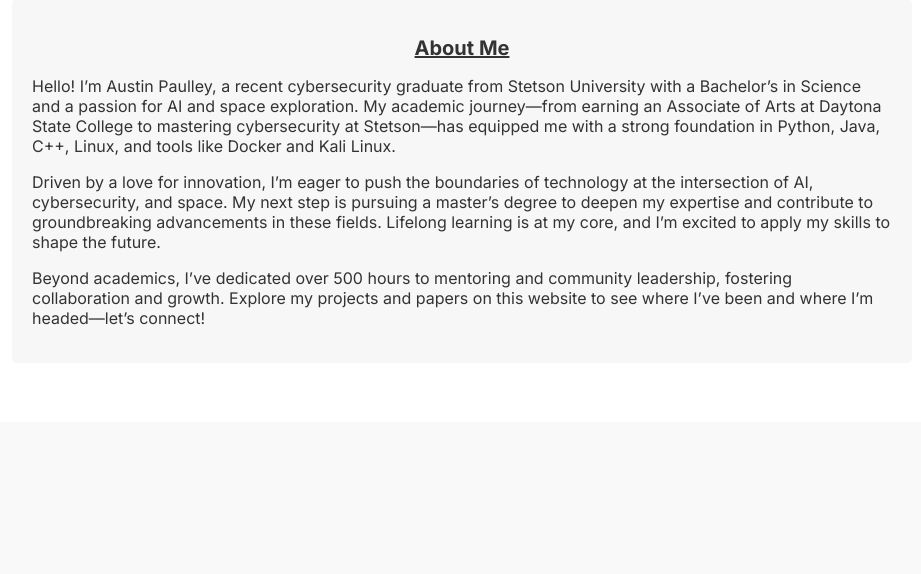
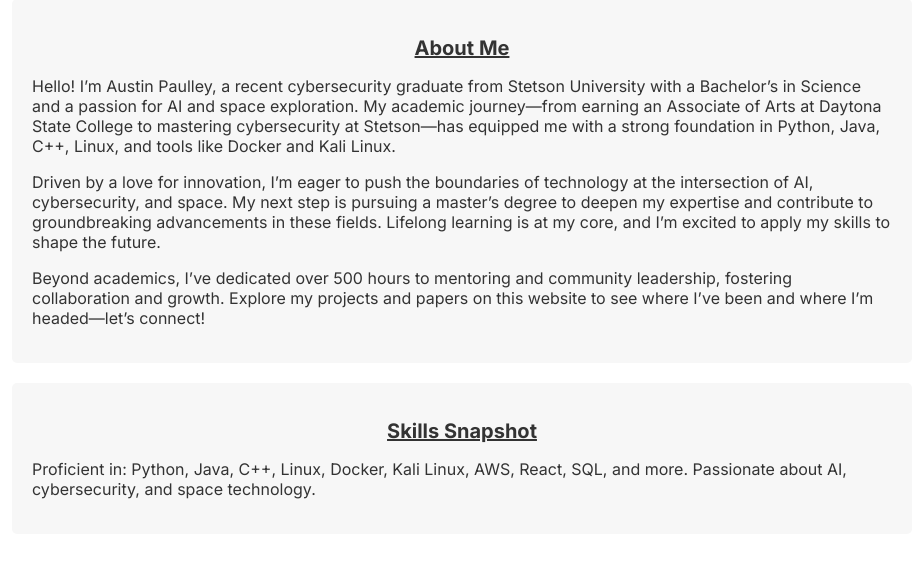
Before and after one commit to AustinPaulley/personal-website, a Flask app: page / in a window 1280 px wide. Shown: the part 378-952 px from the top of the page, without its empty margins (178-1099 px from the left). Before the commit the page ends 703 px from the top, so only its background shows below. Run offline with Flask 3, Linux system fonts and the light colour scheme.

Commit message:
Aboutme Update

```diff
--- a/personal_website/templates/home.html
+++ b/personal_website/templates/home.html
@@ -11,5 +11,9 @@
 
         <p>Beyond academics, I’ve dedicated over 500 hours to mentoring and community leadership, fostering collaboration and growth. Explore my projects and papers on this website to see where I’ve been and where I’m headed—let’s connect!</p>
     </div>
+    <div class="card">
+        <h2>Skills Snapshot</h2>
+        <p>Proficient in: Python, Java, C++, Linux, Docker, Kali Linux, AWS, React, SQL, and more. Passionate about AI, cybersecurity, and space technology.</p>
+    </div>
 </section>
 {% endblock %}
```
